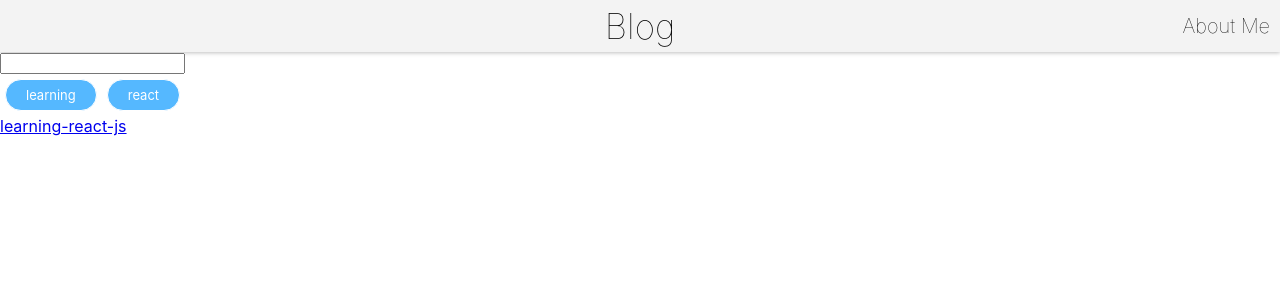
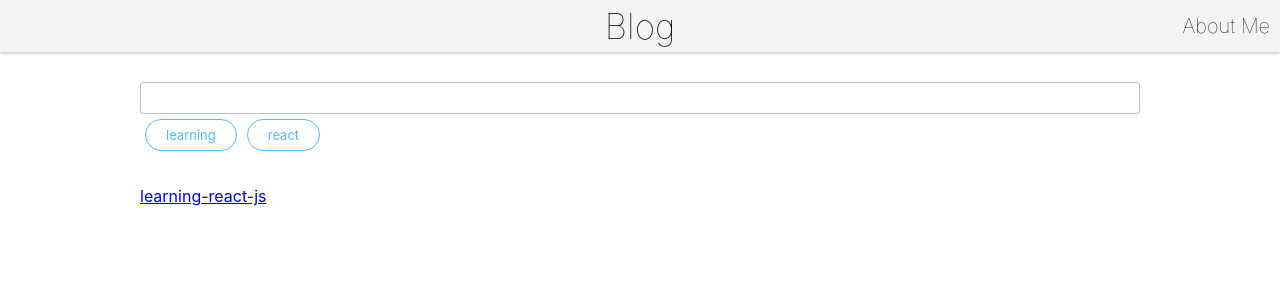
Before and after one commit to DrBaxR/blog, a React (Create React App) app: page /articles in a window 1280 px wide. Shown: the top 300 px of the page. Built offline with nearby package versions, Linux system fonts and the light colour scheme.

Commit message:
Finished styling search area

```diff
--- a/src/components/Articles.tsx
+++ b/src/components/Articles.tsx
@@ -2,6 +2,8 @@ import React from "react";
 import { Article } from "../data/articles";
 import { ArticlesList } from "./ArticlesList";
 import { ArticlesSearch } from "./ArticlesSearch";
+
+import '../style/Articles.css';
 
 interface Props {
   articles: Article[],
@@ -11,8 +13,10 @@ interface Props {
 export const Articles: React.FC<Props> = ({ articles, tags }) => {
   return (
     <div className='articles-component'>
-      <ArticlesSearch tags={tags} />
-      <ArticlesList articles={articles} />
+      <div className="centered-area">
+        <ArticlesSearch tags={tags} />
+        <ArticlesList articles={articles} />
+      </div>
     </div>
   )
 }
--- a/src/components/ArticlesSearch.tsx
+++ b/src/components/ArticlesSearch.tsx
@@ -10,12 +10,15 @@ interface Props {
 export const ArticlesSearch: React.FC<Props> = ({ tags }) => {
   return (
     <div className='articles-search-component'>
-      <input type='text' />
+      <div className='search-box'>
+        <input type='text' />
+      </div>
       <div className='tags'>
         {
           tags.map(tag =>
             <Tag
               className='tag'
+              deselected
               key={tag}
               name={tag}
             />
--- a/src/index.css
+++ b/src/index.css
@@ -5,10 +5,11 @@
   --on-primary: #000;
   --on-primary: #000;
   --on-accent: #fff;
+  --shadow: rgba(0, 0, 0, 0.25);
 }
 
 .shadow {
-  box-shadow: 0px 1px 4px rgba(0, 0, 0, 0.25);
+  box-shadow: 0px 1px 4px var(--shadow);
 }
 
 .link:link {
--- /dev/null
+++ b/src/style/Articles.css
@@ -0,0 +1,8 @@
+.articles-component {
+  width: 100%;
+}
+
+.articles-component .centered-area {
+  max-width: 1000px;
+  margin: auto;
+}
--- a/src/style/ArticlesSearch.css
+++ b/src/style/ArticlesSearch.css
@@ -1,4 +1,27 @@
+.articles-search-component {
+  width: 100%;
+  margin: 30px 0;
+}
+
+.articles-search-component .search-box {
+  width: 100%;
+  display: flex;
+}
+.articles-search-component .search-box input {
+  flex: 1;
+  height: 30px;
+  border: 1px solid var(--shadow);
+  border-radius: 4px;
+  font-size: 16px;
+  padding: 0px 10px;
+}
+
+.articles-search-component .search-box input:focus {
+  outline: none;
+}
+
 .articles-search-component .tags {
+  width: 100%;
   display: flex;
 }
 
```
